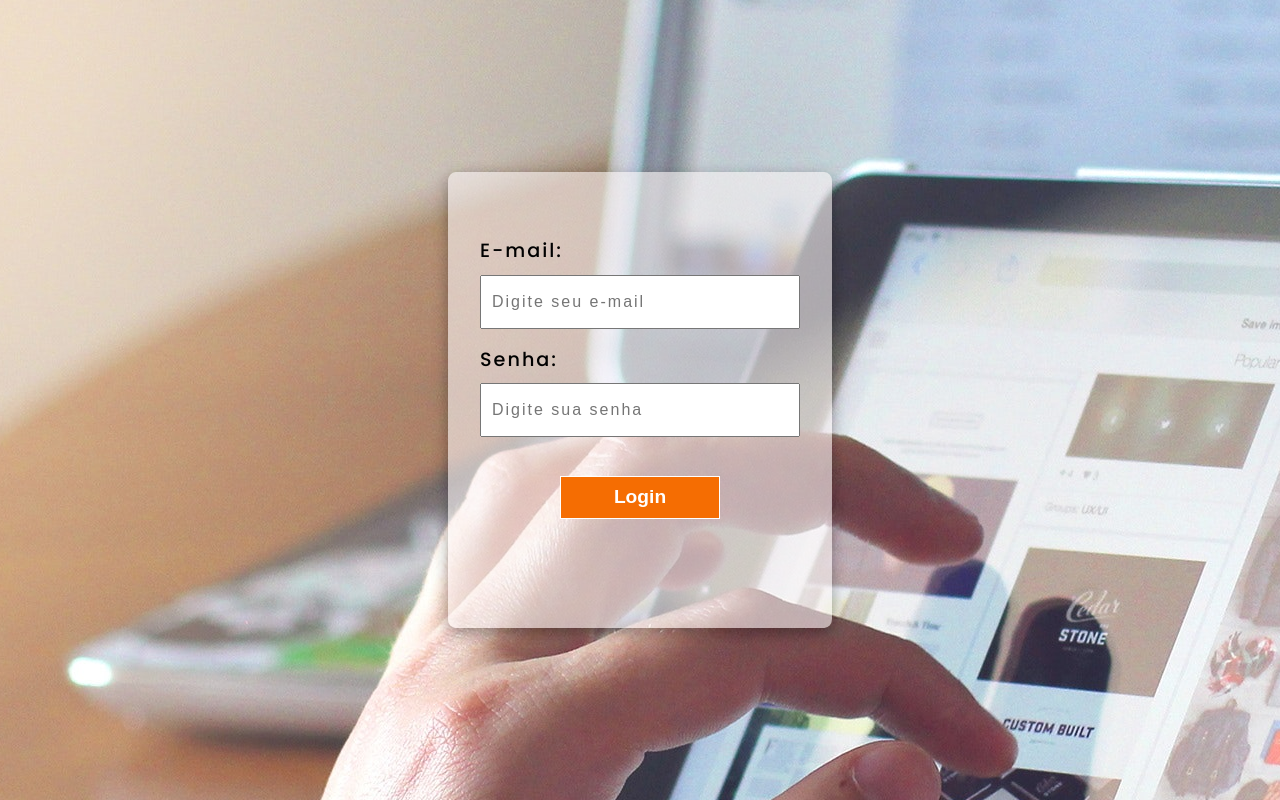
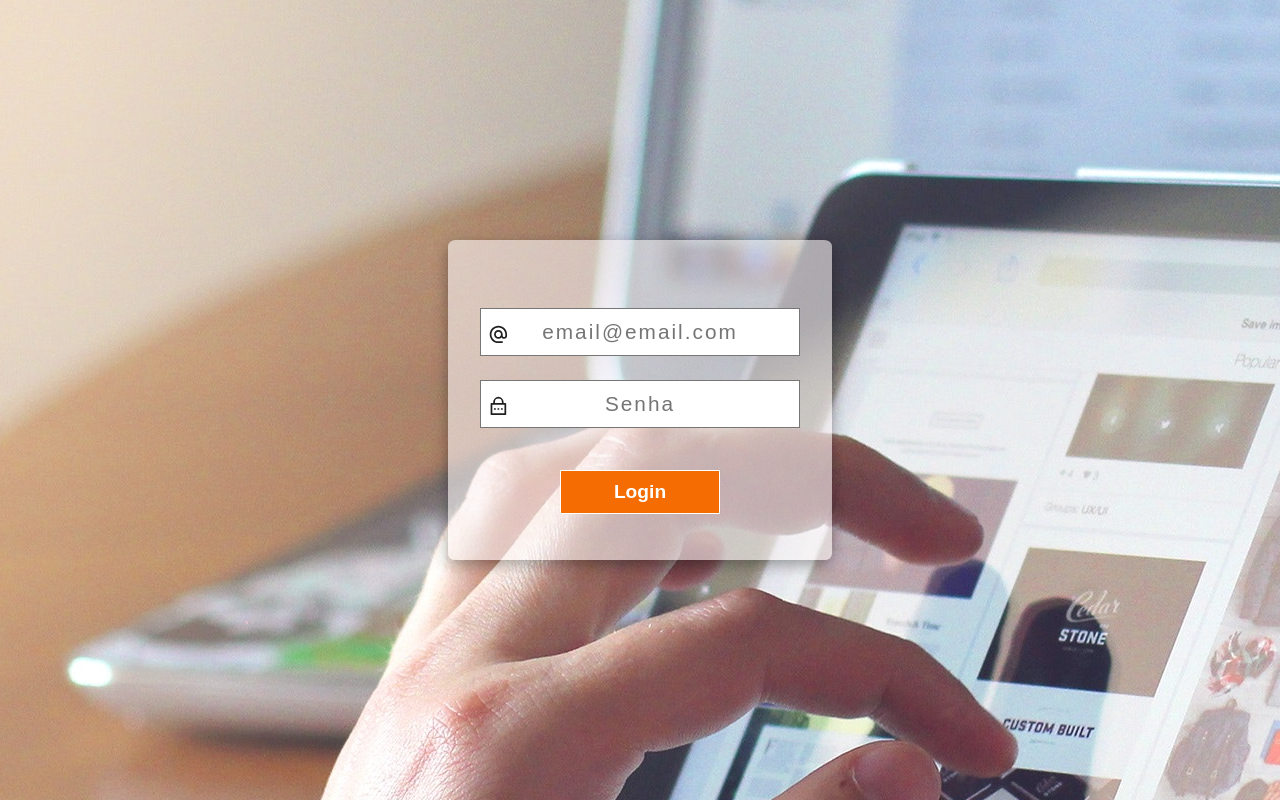
Before and after one commit to araujoleonardo310/MySocial-Dash, a React (Create React App) app in the folder frontend/: page / in a window 1280 px wide. Built offline with nearby package versions, Linux system fonts and the light colour scheme.

Commit message:
login novo layout

```diff
--- a/frontend/src/pages/Login/index.js
+++ b/frontend/src/pages/Login/index.js
@@ -2,6 +2,9 @@ import React, { useContext, useState } from "react";
 import "./style.scss";
 
 import LoginServices from "./services";
+
+import { MdAlternateEmail } from "react-icons/md";
+import { RiLockPasswordLine } from "react-icons/ri";
 
 import { AuthContext } from "../../Context";
 import { useNavigate } from "react-router-dom";
@@ -10,8 +13,7 @@ import { Toaster, toast } from "react-hot-toast";
 const Login = () => {
   const navigate = useNavigate();
 
-  const { setUsername, setTypeUser, setStatusUser } =
-    useContext(AuthContext);
+  const { setUsername, setTypeUser, setStatusUser } = useContext(AuthContext);
 
   const [user, setUser] = useState([]);
 
@@ -49,25 +51,30 @@ const Login = () => {
       <Toaster />
       <div className="container__form">
         <form onSubmit={handleLogin}>
-          <label htmlFor="email">E-mail:</label>
+          <div>
+            <span><MdAlternateEmail /></span>
             <input
               type="email"
-            placeholder="Digite seu e-mail"
+              placeholder="email@email.com"
               id="email"
-            autoComplete="username"
+              autoComplete="off"
               required="required"
               onChange={(e) => setUser({ ...user, email: e.target.value })}
             />
+          </div>
 
-          <label htmlFor="password">Senha:</label>
+          <div>
+            <span className="password"><RiLockPasswordLine /></span>
             <input
             type="password"
-            placeholder="Digite sua senha"
+            placeholder="Senha"
             id="password"
-            autoComplete="current-password"
+            autoComplete="off"
             required="required"
             onChange={(e) => setUser({ ...user, password: e.target.value })}
           />
+          </div>
+
           <button type="submit">Login</button>
         </form>
       </div>
--- a/frontend/src/pages/Login/style.scss
+++ b/frontend/src/pages/Login/style.scss
@@ -11,7 +11,7 @@
 
   .container__form {
     width: 30vw;
-    height: 57vh;
+    height: 40vh;
 
     padding: 4em 2em;
 
@@ -20,27 +20,45 @@
     background: #fbf7f794;
     box-shadow: rgba(0, 0, 0, 0.35) 0px 5px 15px;
 
-    label {
-      display: block;
+    form {
+      width: 100%;
+      height: 100%;
 
-      font-weight: 500;
-      font-size: 1.2em;
-      letter-spacing: 2px;
-
-      margin-bottom: 0.5em;
+      div {
+        display: flex;
+        align-items: center;
+        width: 100%;
+        height: 7vh;
+        margin-bottom: 1em;
       }
 
       input {
         width: 100%;
+        height: 6vh;
 
-      display: block;
+        text-align: center;
 
-      padding: 1em 0;
-      margin-bottom: 1em;
+        font-size: 1.3rem;
+        letter-spacing: 2px;
 
-      font-size: 1em;
-      text-indent: 10px;
-      letter-spacing: 2px;
+        border: 1px solid #787575;
+      }
+
+      input:focus-visible {
+        /* border-color: #4e4141; */
+        outline: 3px solid #f56d0270;
+        border: none;
+      }
+
+      span {
+        margin-top: 0.5em;
+        margin-right: 1rem;
+        margin-left: 0.5rem;
+
+        position: absolute;
+
+        font-size: 1.3rem;
+        color: #202020;
       }
 
       button {
@@ -67,3 +85,4 @@
       }
     }
   }
+}
```
Lines whose indentation alone changed are shown as unchanged.
